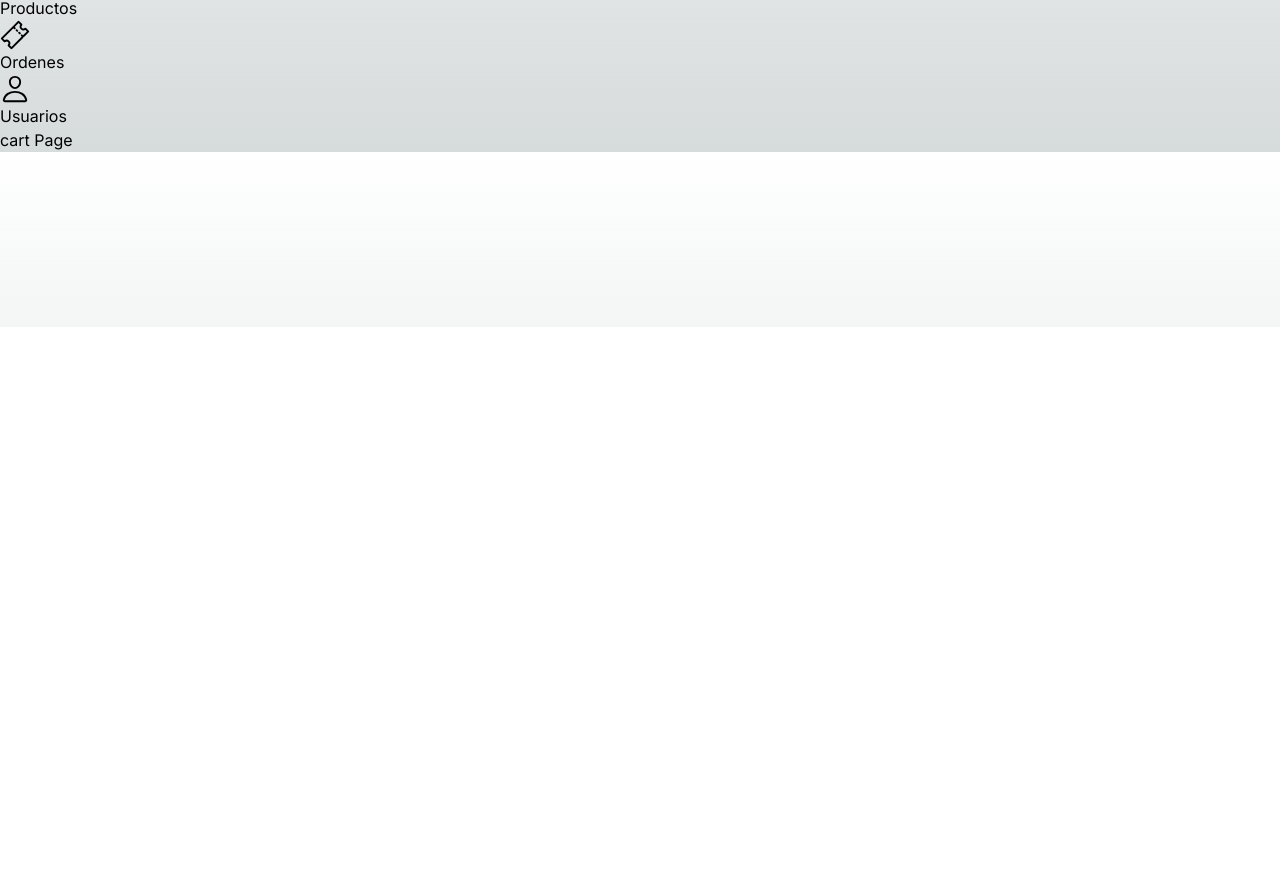
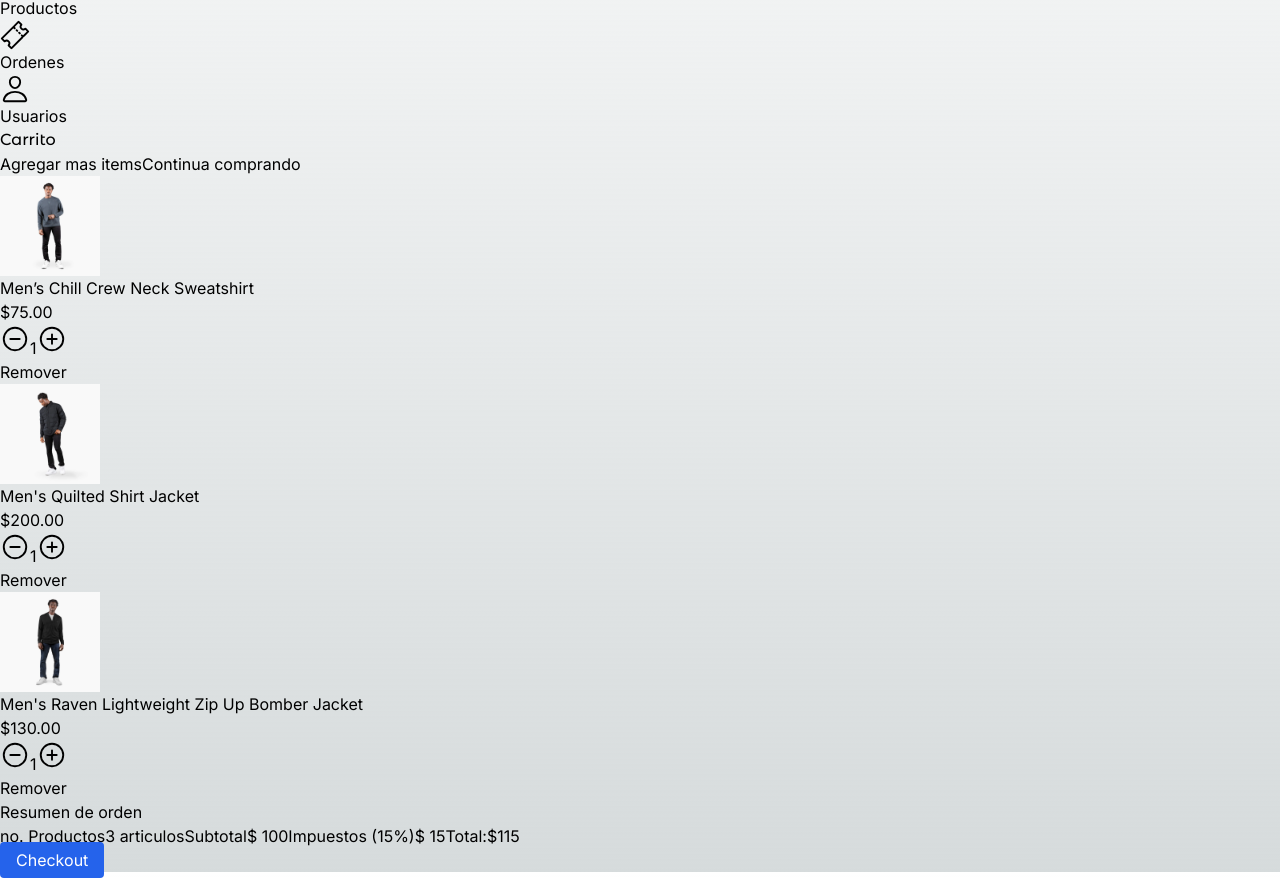
Before and after one commit to cristiangar14/04-teslo-shop, a Next.js app: page /cart in a window 1280 px wide. Shown: the part 473-1351 px from the top of the page. Before the commit the page ends 800 px from the top, so only its background shows below. Built offline with nearby package versions, Linux system fonts and the light colour scheme.

Commit message:
feat(add): enhance cart page layout and display product details

```diff
--- a/src/app/(shop)/cart/page.tsx
+++ b/src/app/(shop)/cart/page.tsx
@@ -1,8 +1,84 @@
+import { QuantitySelector, Title } from "@/components";
+import { initialData } from "@/seed/seed";
+import Image from "next/image";
+import Link from "next/link";
+
+const productsInCart = [
+  initialData.products[0],
+  initialData.products[1],
+  initialData.products[2],
+]
 
 export default function CartPage() {
   return (
-    <div>
-      <h1>cart Page</h1>
+    <div className="flex justify-center items-center mb-72 px-10 sm.px-0">
+      <div className="flex flex-col w-[1000px]">
+        <Title title="Carrito" />
+        <div className="grid grid-cols-1 sm:grid-cols-2 gap-10">
+
+          {/* cart */}
+
+          <div className="flex flex-col mt-5">
+            <span className="text-xl">Agregar mas items</span>
+            <Link href="/" className="underline mb-5">
+              Continua comprando
+            </Link>
+
+
+          {/* items */}
+          {
+            productsInCart.map((product) => (
+              <div className="flex mb-5" key={product.slug}>
+                <Image
+                  src={`/products/${product.images[0]}`}
+                  alt={product.title}
+                  width={100}
+                  height={100}
+                  className="mr-5 rounded h-[100px]"
+                />
+                <div className="">
+                  <p>{ product.title }</p>
+                  <p>${ product.price.toFixed(2) }</p>
+                  <QuantitySelector quantity={1} />
+
+                  <button className="underline mt-3">Remover</button>
+                </div>
+              </div>
+            ))
+          }
+
+          </div>
+
+          {/* checkout */}
+
+          <div className="bg-white rounded-xl shadow-xl p-7 h-fit">
+            <h2 className="text-2xl mb-2">Resumen de orden</h2>
+            <div className="grid grid-cols-2">
+              <span>no. Productos</span>
+              <span className="text-right">3 articulos</span>
+
+
+              <span>Subtotal</span>
+              <span className="text-right">$ 100</span>
+
+              <span>Impuestos (15%)</span>
+              <span className="text-right">$ 15</span>
+
+              <span className="text-2xl mt-5">Total:</span>
+              <span className="text-right text-2xl mt-5">$115</span>
+            </div>
+            <div className="mt-5 mb-2 w-full">
+              <Link
+              className="flex btn-primary justify-center"
+                href={`/checkout/address`}
+              >
+                Checkout
+              </Link>
+            </div>
+          </div>
+
+        </div>
+      </div>
     </div>
   );
 }
```
